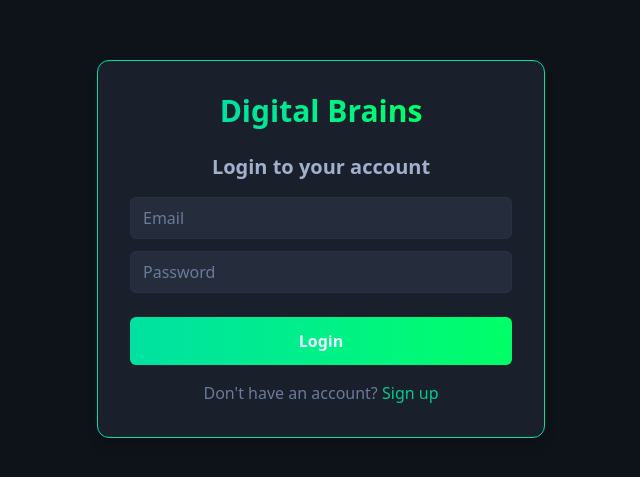
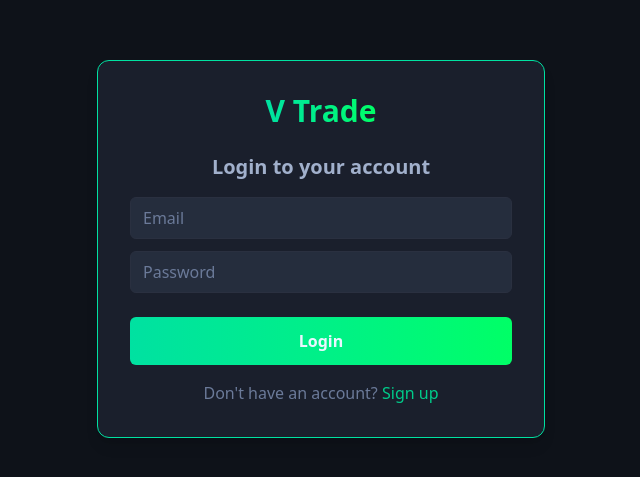
Before and after one commit to developervlive/Vtrade-Web-Trader, a React (Vite) app: page / in a window 1280 px wide. Shown: the part 151-628 px from the top of the page, without its empty margins (319-959 px from the left). Built offline with nearby package versions, Linux system fonts and the light colour scheme.

Commit message:
logo added

```diff
--- a/src/pages/Login.jsx
+++ b/src/pages/Login.jsx
@@ -38,7 +38,7 @@ const Login = () => {
             className="text-3xl font-bold bg-gradient-to-r from-[#00E1A1] to-[#00FF66] bg-clip-text text-transparent
                hover:from-[#00CC8A] hover:to-[#00E659] transition-all duration-500 ease-in-out cursor-pointer"
           >
-            Digital Brains
+            V Trade
           </h1>
         </div>
 
```
